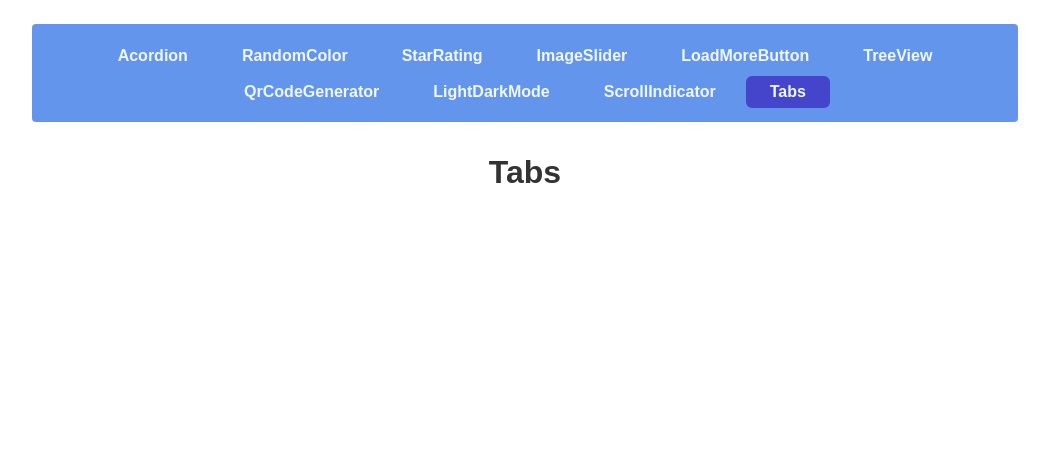
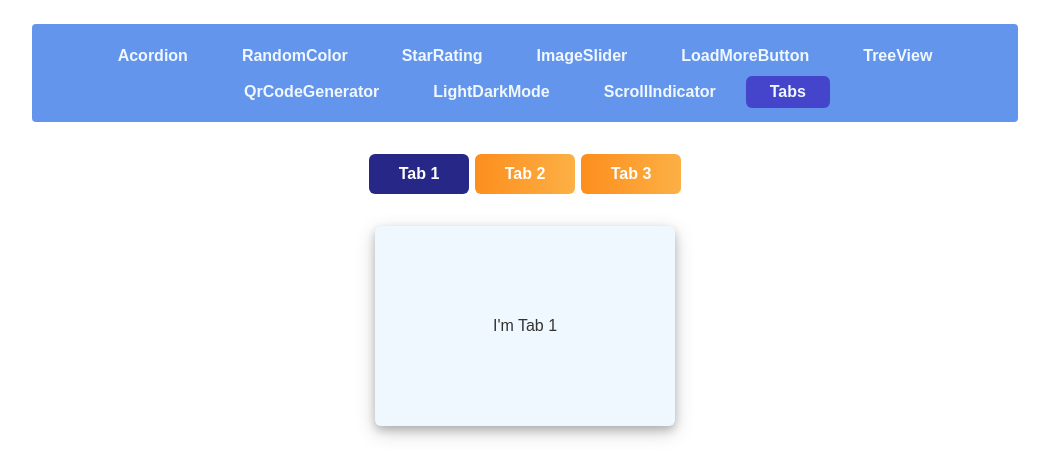
Before and after one commit to fabroche/25_react_projects, a React (Vite) app: page /#/tabs in a window 1280 px wide. Shown: the top 476 px of the page, without its empty margins (115-1164 px from the left). Built offline with nearby package versions, Linux system fonts and the light colour scheme.

Commit message:
feat: implemented Tabs Page

```diff
--- a/src/pages/Tabs/Tabs.jsx
+++ /dev/null
@@ -1,9 +0,0 @@
-import React from 'react';
-
-function Tabs() {
-    return (
-        <h1>Tabs</h1>
-    );
-}
-
-export {Tabs};
--- /dev/null
+++ b/src/pages/Tabs/TabsPresenter.jsx
@@ -0,0 +1,17 @@
+import React, {useState} from 'react';
+import {tabs} from './data/tabs.js';
+import Tabs from "./components/Tabs.jsx";
+
+function TabsPresenter() {
+    function handleChange(currentTabIndex) {
+        console.log(currentTabIndex);
+    }
+
+    return (
+        <>
+            <Tabs tabsContent={tabs} onChange={handleChange}/>
+        </>
+    );
+}
+
+export {TabsPresenter};
--- /dev/null
+++ b/src/pages/Tabs/components/TabHeading.css
@@ -0,0 +1,21 @@
+.TabHeading {
+    width: 100px;
+    height: 40px;
+    border-radius: 6px;
+    display: flex;
+    justify-content: center;
+    align-items: center;
+    padding: 6px 12px;
+    font-weight: bold;
+    cursor: pointer;
+    color: white;
+    background: linear-gradient(90deg, rgba(253,142,29,1) 0%, rgba(252,176,69,1) 100%);
+    transition: all 0.4s ease-in-out;
+    &.active {
+        background: var(--soft-blue);
+    }
+}
+
+.TabHeading:hover {
+    background: var(--soft-blue);
+}
--- /dev/null
+++ b/src/pages/Tabs/components/TabHeading.jsx
@@ -0,0 +1,16 @@
+import React from 'react';
+import './TabHeading.css';
+
+function TabHeading({tab, index, handleOnClick, isSelected}) {
+    return (
+        <div
+            className={`TabHeading ${isSelected ? 'active' : ''}`}
+            key={tab.label}
+            onClick={() => handleOnClick(index)}
+        >
+            <span className="label">{tab.label}</span>
+        </div>
+    );
+}
+
+export default TabHeading;
--- /dev/null
+++ b/src/pages/Tabs/components/Tabs.css
@@ -0,0 +1,17 @@
+.heading {
+    display: flex;
+    justify-content: center;
+    align-items: center;
+    gap: 6px;
+}
+
+.content {
+    display: flex;
+    justify-content: center;
+    align-items: center;
+    background: aliceblue;
+    width: 300px;
+    min-height: 200px;
+    border-radius: 6px;
+    box-shadow: 0 4px 8px 0 rgba(0, 0, 0, 0.2), 0 6px 20px 0 rgba(0, 0, 0, 0.19);
+}
--- /dev/null
+++ b/src/pages/Tabs/components/Tabs.jsx
@@ -0,0 +1,38 @@
+import React, {useState} from 'react';
+import './Tabs.css';
+import TabHeading from './TabHeading.jsx';
+
+function Tabs({tabsContent, onChange}) {
+
+    const [currentTabIndex, setCurrentTabIndex] = useState(0)
+
+    function handleOnClick(index) {
+        setCurrentTabIndex(index)
+        onChange(index)
+    }
+
+    return (
+        <>
+            <div className="heading">
+                {
+                    tabsContent.map((tab, index) => (
+                        <TabHeading
+                            key={index}
+                            tab={tab}
+                            index={index}
+                            isSelected={currentTabIndex === index}
+                            handleOnClick={handleOnClick}
+                        />
+                    ))
+                }
+            </div>
+            <div className="content">
+                {
+                    tabsContent[currentTabIndex]?.content
+                }
+            </div>
+        </>
+    );
+}
+
+export default Tabs;
--- /dev/null
+++ b/src/pages/Tabs/data/tabs.js
@@ -0,0 +1,14 @@
+export const tabs = [
+    {
+        label: "Tab 1",
+        content: "I'm Tab 1",
+    },
+    {
+        label: "Tab 2",
+        content: "I'm Tab 2",
+    },
+    {
+        label: "Tab 3",
+        content: "I'm Tab 3",
+    }
+]
--- a/src/urls.jsx
+++ b/src/urls.jsx
@@ -10,7 +10,7 @@ import LightDarkMode from "./pages/LightDarkMode/LightDarkMode.jsx";
 import ScrollIdicator from "./pages/ScrollIndicator/ScrollIdicator.jsx";
 import {useContext} from "react";
 import {ScrollContext} from "./pages/ScrollIndicator/context/ScrollContext.jsx";
-import {Tabs} from "./pages/Tabs/Tabs.jsx";
+import {TabsPresenter} from "./pages/Tabs/TabsPresenter.jsx";
 
 function useUrls() {
     const {scrollPercentage} = useContext(ScrollContext);
@@ -69,7 +69,7 @@ function useUrls() {
             },
             {
                 path: "/tabs",
-                element: <Tabs/>,
+                element: <TabsPresenter/>,
                 name: "Tabs",
             },
         ]
```
Also changed, not shown: src/pages/Tabs/Tabs.css (deleted), src/pages/Tabs/TabsPresenter.css (added).
